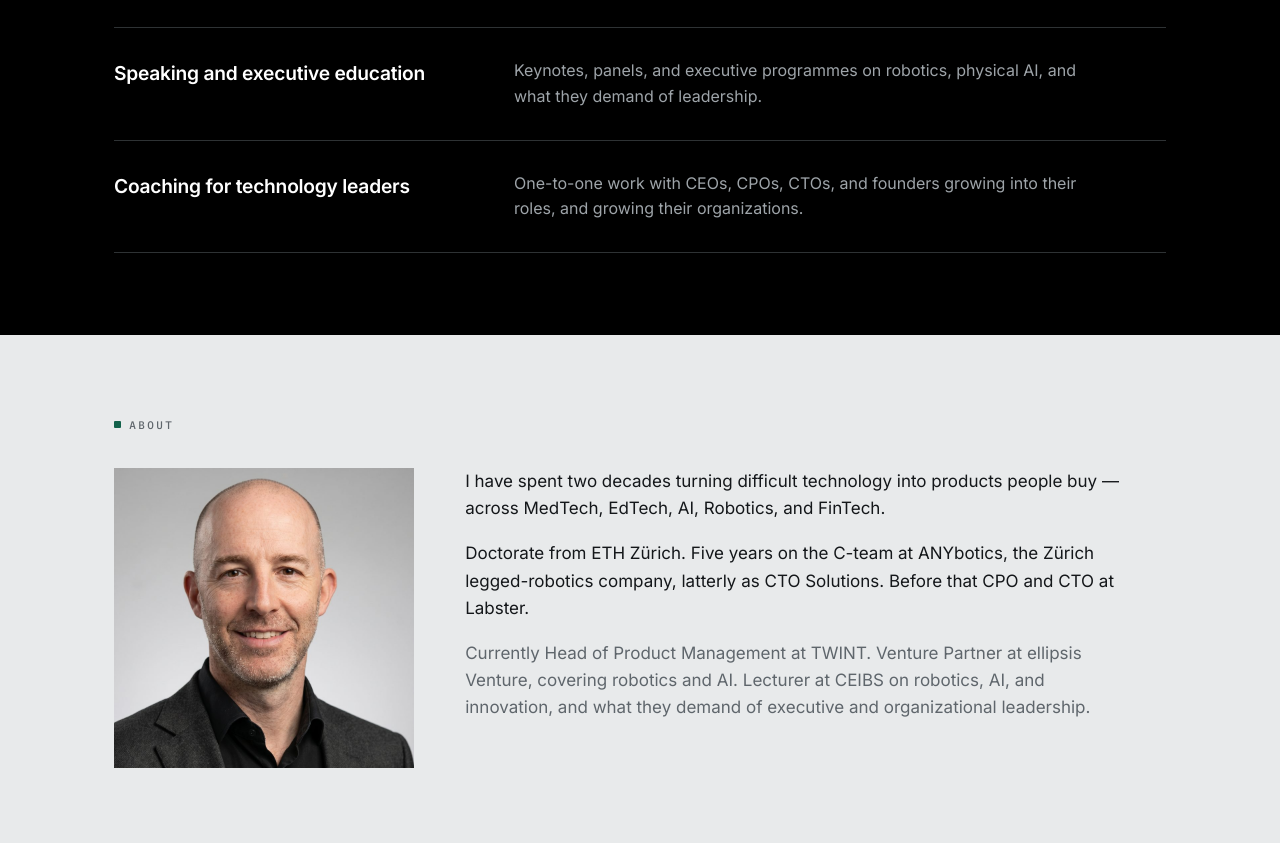
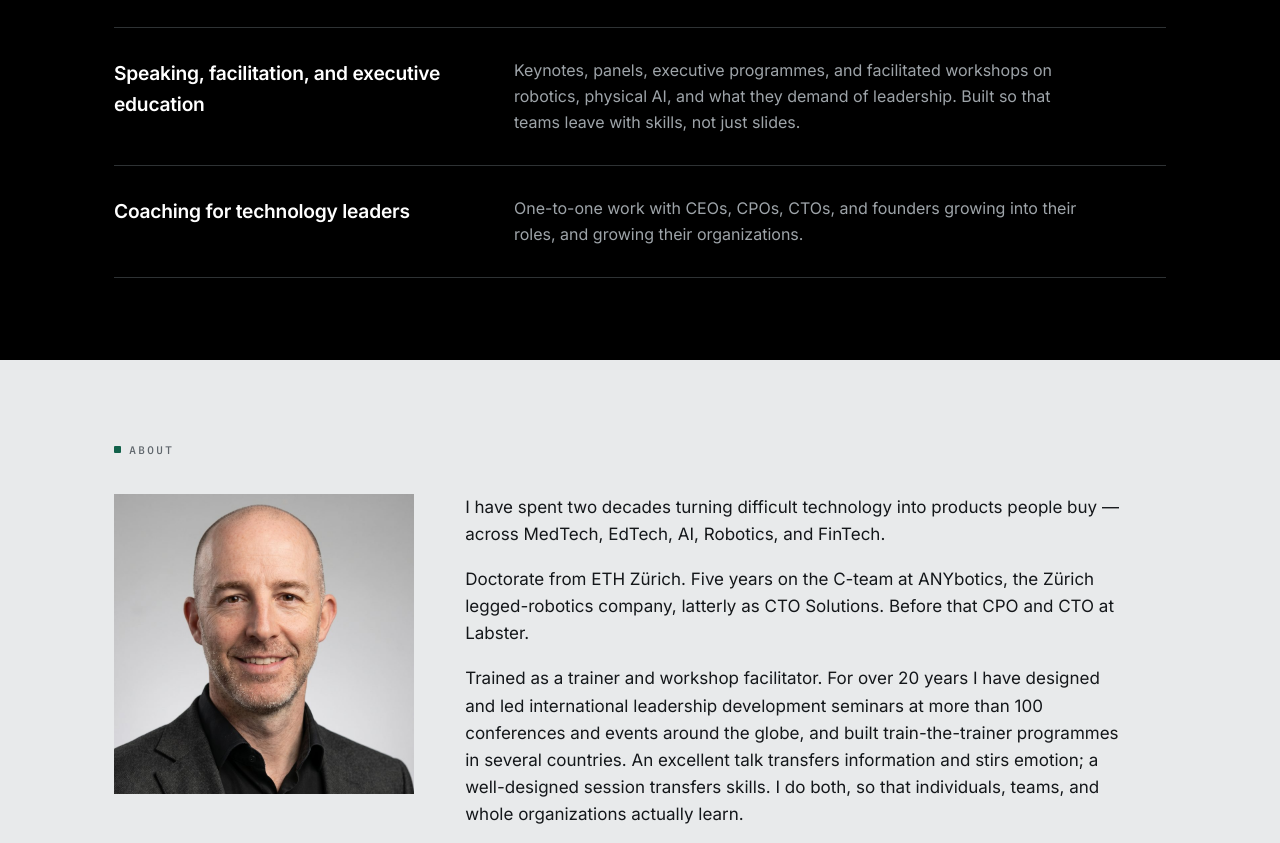
Before and after one commit to robert-n-mackenzie/mackenzie-advisory-website, a plain HTML site: page index.html in a window 1280 px wide. Shown: the part 1171-2014 px from the top of the page. Drawn offline with Linux system fonts and the light colour scheme.

Commit message:
Add trainer and facilitator credentials; warmer contact line
About gains a paragraph on two decades of designing and leading
international leadership development seminars and train-the-trainer
programmes, and the distinction between transferring information and
transferring skills. The speaking service now names facilitation and
workshops. The contact line invites a conversation about current decisions.

Co-Authored-By: Claude Opus 5.5 <noreply@anthropic.com>

```diff
--- a/index.html
+++ b/index.html
@@ -196,8 +196,8 @@ footer{background:var(--block-bg);color:var(--block-fg)}
           <p>Independent assessment of company strategy, product and business model strength, technical claims, engineering maturity, and commercialization risk ahead of an investment — and hands-on work with the portfolio company afterwards. <em>I assess the overall strength of technology companies so you can decide on solid ground; I help your investment committee reach its own decision. After the investment, I help the portfolio company become stronger.</em></p>
         </div>
         <div class="svc-row">
-          <h3>Speaking and executive education</h3>
-          <p>Keynotes, panels, and executive programmes on robotics, physical AI, and what they demand of leadership.</p>
+          <h3>Speaking, facilitation, and executive education</h3>
+          <p>Keynotes, panels, executive programmes, and facilitated workshops on robotics, physical AI, and what they demand of leadership. Built so that teams leave with skills, not just slides.</p>
         </div>
         <div class="svc-row">
           <h3>Coaching for technology leaders</h3>
@@ -215,6 +215,7 @@ footer{background:var(--block-bg);color:var(--block-fg)}
         <div class="prose">
           <p>I have spent two decades turning difficult technology into products people buy — across MedTech, EdTech, AI, Robotics, and FinTech.</p>
           <p>Doctorate from ETH Zürich. Five years on the C-team at ANYbotics, the Zürich legged-robotics company, latterly as CTO Solutions. Before that CPO and CTO at Labster.</p>
+          <p>Trained as a trainer and workshop facilitator. For over 20 years I have designed and led international leadership development seminars at more than 100 conferences and events around the globe, and built train-the-trainer programmes in several countries. An excellent talk transfers information and stirs emotion; a well-designed session transfers skills. I do both, so that individuals, teams, and whole organizations actually learn.</p>
           <p class="now">Currently Head of Product Management at TWINT. Venture Partner at ellipsis Venture, covering robotics and AI. Lecturer at CEIBS on robotics, AI, and innovation, and what they demand of executive and organizational leadership.</p>
         </div>
       </div>
@@ -245,7 +246,7 @@ footer{background:var(--block-bg);color:var(--block-fg)}
     <section class="pad contact">
       <div>
         <p class="label"><span class="mark"></span>Contact</p>
-        <h2>Most engagements start with a short conversation about what you are actually deciding.</h2>
+        <h2>Most engagements start with a conversation about decisions you are currently facing. Let&rsquo;s talk.</h2>
       </div>
       <div class="links">
         <a href="mailto:robert@mackenzie-advisory.ch">robert@mackenzie-advisory.ch</a>
```
